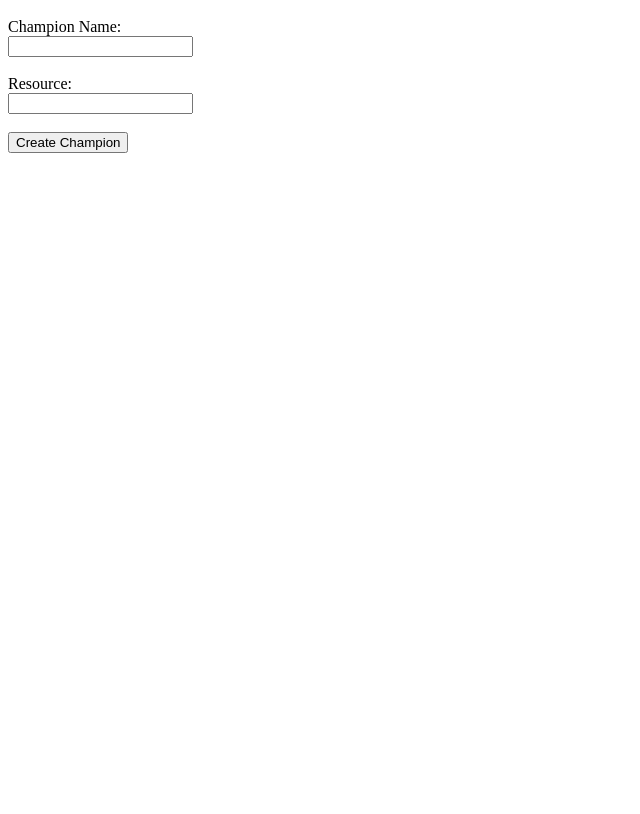
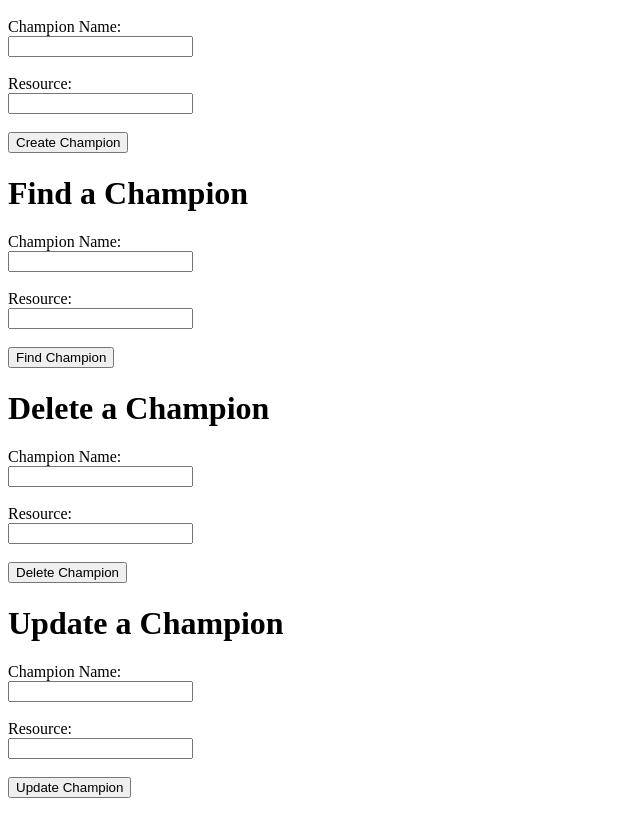
Before and after one commit to saiee-g/lol, a FastAPI app: page / in a window 1280 px wide. Shown: the part 149-963 px from the top of the page, without its empty margins (0-640 px from the left). Before the commit the page ends 302 px from the top, so only its background shows below. Run offline with FastAPI, Linux system fonts and the light colour scheme; parts of the project's set-up code (start-up, migrations or seed data) failed here and were passed over.

Commit message:
can now find  the particular champion from path parameter

```diff
--- a/crud.py
+++ b/crud.py
@@ -1,5 +1,6 @@
 from sqlalchemy.orm import Session
 from lol.model import Champion
+from sqlalchemy import delete, func
 
 
 def get_champ(db:Session):
@@ -14,4 +15,7 @@ def create_champ(db: Session, name:str, resource:str):
     return db_champ
 
 def get_champ_name(db:Session, name:str):
-    return db.query(Champion).filter(Champion.name==name).first()
+    return db.query(Champion).filter(func.lower(Champion.name)==name.lower()).first()
+
+def delete_champ(db:Session, name:str):
+    return db.query(Champion).delete().where(Champions.name == name)
--- a/main.py
+++ b/main.py
@@ -35,6 +35,24 @@ def read_data(request: Request, db: Session = Depends(get_db)):
         "champ_list.html", {"request": request, "champions": champions}
     )
 
+@app.get("/champions/", response_class=HTMLResponse)
+def read_data(request: Request, db: Session = Depends(get_db)):
+    #Depends creates unique session for each request to avoid conn leaks
+    champions = crud.get_champ(db)
+    print(champions)
+    return templates.TemplateResponse(
+        "champ_list.html", {"request": request, "champions": champions}
+    )
+
+@app.get("/champions/{name}")
+def find_champ(name:str, db: Session = Depends(get_db)):
+    existing_champ = crud.get_champ_name(db,name)
+    if existing_champ:
+        found_champ = crud.get_champ_name(db, name)
+        return found_champ
+    else:
+        raise HTTPException(status_code=404, detail="Champion not found")
+
 @app.post("/champions/")
 def create_champ(request:Request, name:str = Form(...), resource:str = Form(...), db: Session = Depends(get_db)):
     existing_champ = crud.get_champ_name(db, name)
@@ -43,6 +61,16 @@ def create_champ(request:Request, name:str = Form(...), resource:str = Form(...)
     db_champ = crud.create_champ(db, name, resource)
     return db_champ
 
+@app.delete("/champions/")
+def delete_champ(name:str, db:Session = Depends(get_db)):
+    existing_champ = crud.get_champ_name(db,name)
+    if existing_champ:
+        deleted_champ = crud.delete_champ(db, name)
+        return {"response" : "deleted successfully", "champion" : name}
+    else:
+        raise HTTPException(status_code=404, detail="Champion not found")
+
+
 
 if __name__ == "__main__":
     import uvicorn
--- a/templates/champ_list.html
+++ b/templates/champ_list.html
@@ -27,5 +27,6 @@
             {% endfor %}
         </tbody>
     </table>
+    <a href="/">Go Back</a>
 </body>
 </html>
--- a/templates/index.html
+++ b/templates/index.html
@@ -20,5 +20,38 @@
 
         <input type="submit" value="Create Champion">
     </form>
+
+    <h1>Find a Champion</h1>
+    <form action="/champions/" method="get">
+        <label for="name">Champion Name:</label><br>
+        <input type="text" id="name" name="name" required><br><br>
+
+        <label for="resource">Resource:</label><br>
+        <input type="text" id="resource" name="resource" required><br><br>
+
+        <input type="submit" value="Find Champion">
+    </form>
+
+    <h1>Delete a Champion</h1>
+    <form action="/champions/" method="delete">
+        <label for="name">Champion Name:</label><br>
+        <input type="text" id="name" name="name" required><br><br>
+
+        <label for="resource">Resource:</label><br>
+        <input type="text" id="resource" name="resource" required><br><br>
+
+        <input type="submit" value="Delete Champion">
+    </form>
+
+    <h1>Update a Champion</h1>
+    <form action="/champions/" method="delete">
+        <label for="name">Champion Name:</label><br>
+        <input type="text" id="name" name="name" required><br><br>
+
+        <label for="resource">Resource:</label><br>
+        <input type="text" id="resource" name="resource" required><br><br>
+
+        <input type="submit" value="Update Champion">
+    </form>
 </body>
 </html>
```
